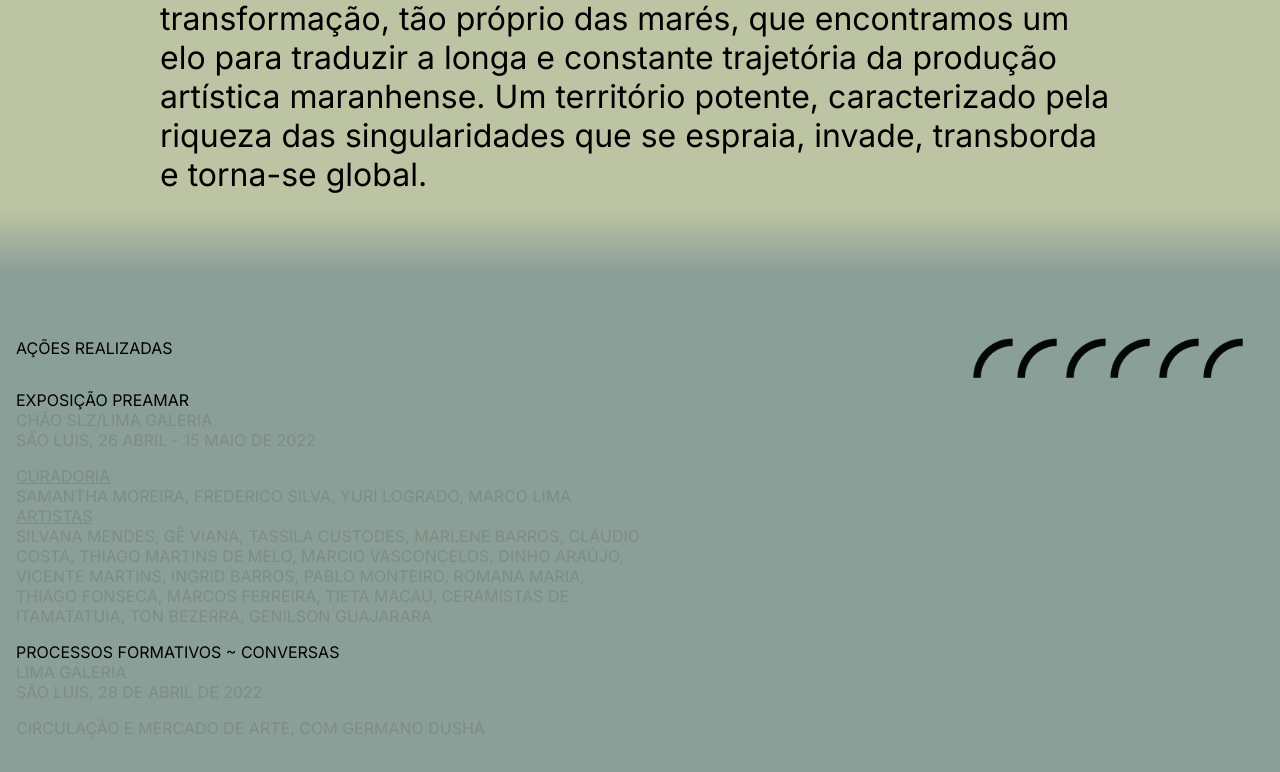
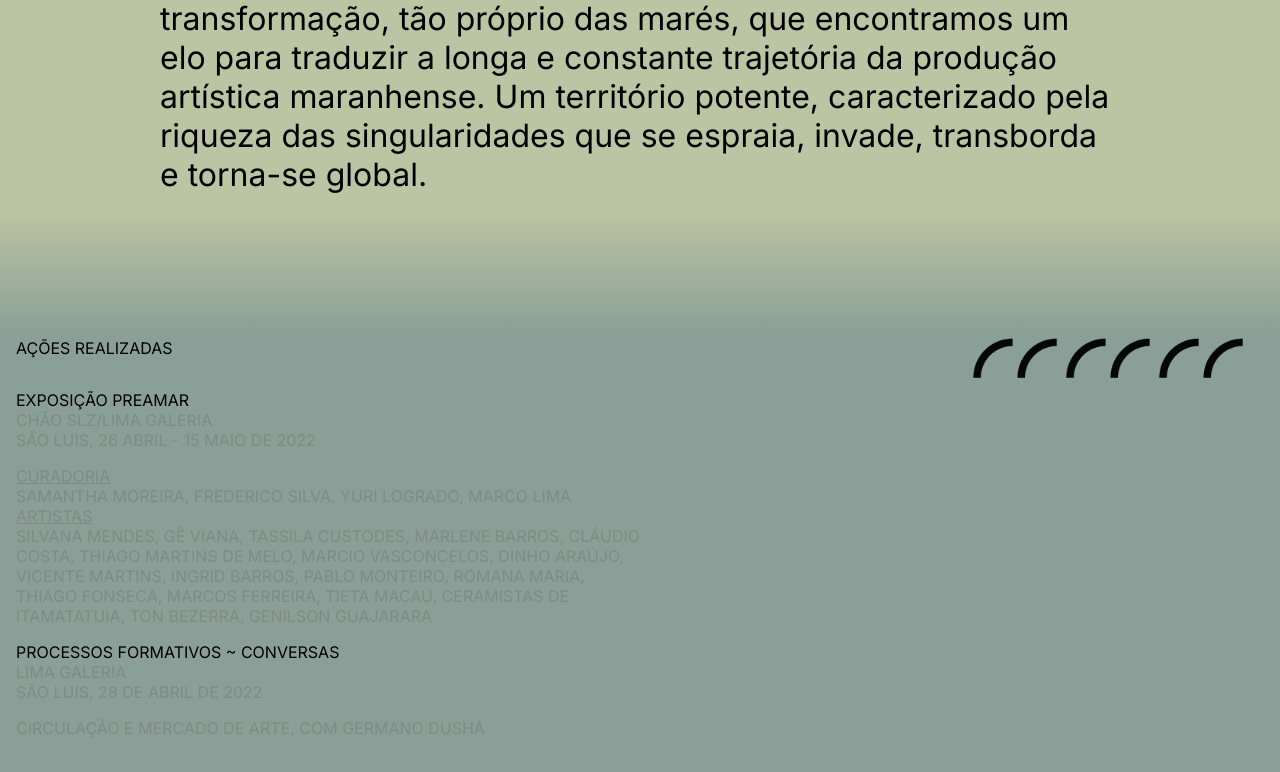
Before and after one commit to germanodusha/preamar, a Next.js app: page / in a window 1280 px wide. Shown: the part 2370-3142 px from the top of the page. Built offline with nearby package versions, Linux system fonts and the light colour scheme.

Commit message:
Gradient added.

```diff
--- a/src/components/Footer/styles.module.css
+++ b/src/components/Footer/styles.module.css
@@ -1,7 +1,7 @@
 
 .container {
     width: 100%;
-    background: linear-gradient(rgba(var(--green-second), 0) 0%,rgba(var(--green-second), 1) 10%);
+    background: linear-gradient(rgba(var(--green-second), 0) 0%,rgba(var(--green-second), 1) 20%);
     position: relative;
     font-size: 1rem;
     padding: 5rem 1rem;
```
